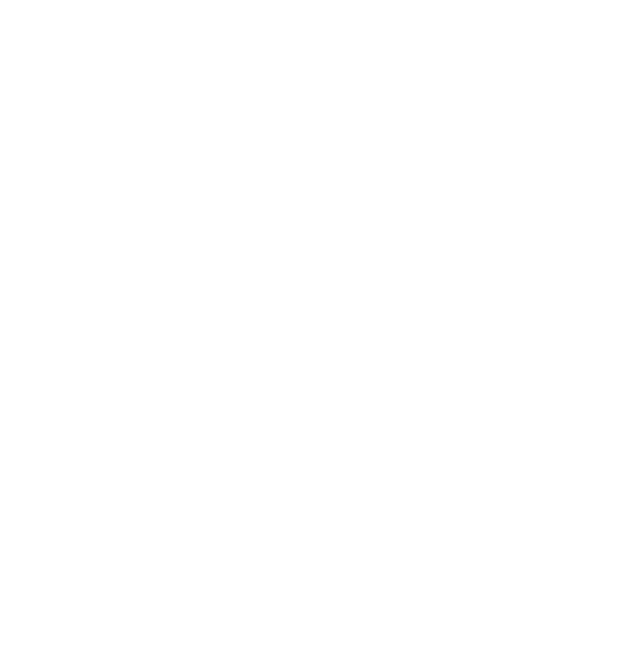
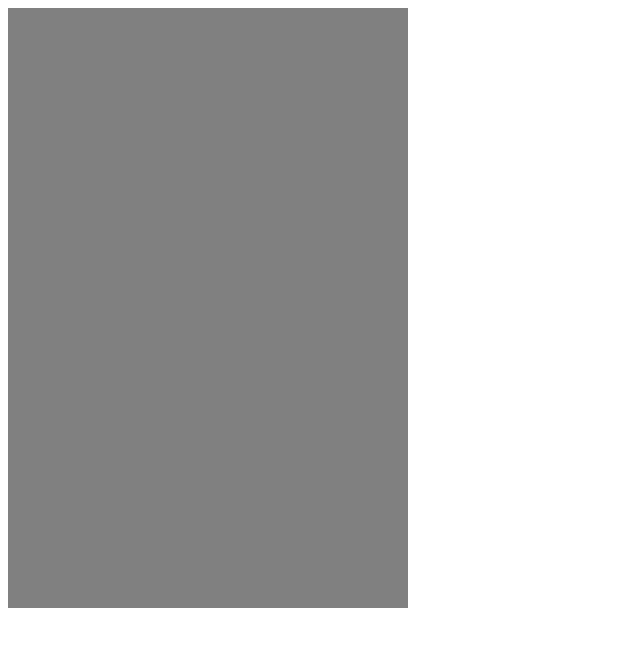
Before and after one commit to gitbondar/gridtris, a plain HTML site: page index.html in a window 1280 px wide. Shown: the whole page, without its empty margins (0-640 px from the left). Drawn offline with Linux system fonts and the light colour scheme.

Commit message:
background

```diff
--- a/style.css
+++ b/style.css
@@ -1,9 +1,13 @@
 .app {
-    grid-template-columns: ;
-    grid-template-rows: ;
+    background-color: grey;
+    height: 600px;
+    width: 400px;
+    grid-template-columns: repeat(7, 14.28%);
+    grid-template-rows: repeat(12, 8.33%);
 }
 
 #blue {
+
 }
 
 #sky {
```
